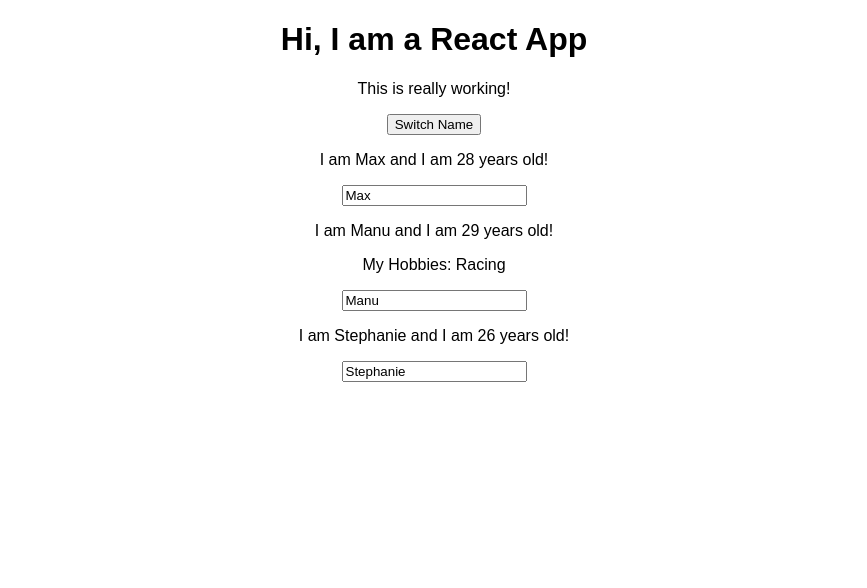
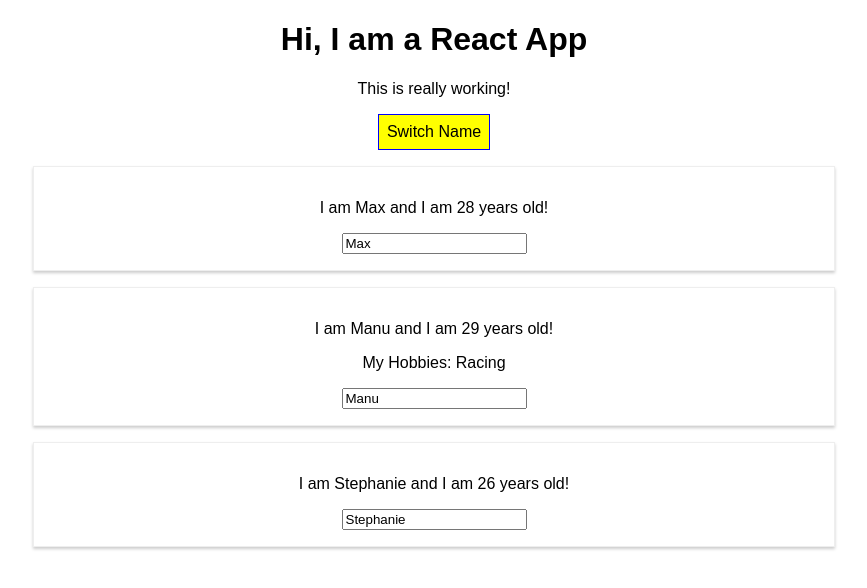
Before and after one commit to acparkgh/React-Complete_Guide, a React (Create React App) app in the folder react-complete-guide/: page / in a window 1280 px wide. Shown: the top 588 px of the page, without its empty margins (206-1073 px from the left). Built offline with nearby package versions, Linux system fonts and the light colour scheme.

Commit message:
react styline

```diff
--- a/react-complete-guide/src/App.js
+++ b/react-complete-guide/src/App.js
@@ -1,6 +1,7 @@
 import React, { Component } from 'react';
 import './App.css';
 import Person from './Person/Person';
+
 
 class App extends Component {
   // constructor() {
@@ -41,12 +42,25 @@
   }
 
   render() {
+
+    const buttonStyle = {
+      backgroundColor: 'yellow',
+      font: 'inherit',
+      border: '1px solid blue',
+      padding: '8px',
+      cursor: 'pointer'
+    }
+
     // console.log(this.state)
     return (
       <div className="App">
         <h1>Hi, I am a React App</h1>
         <p>This is really working!</p>
-        <button onClick={() => this.switchNameHandler('Andrew')} >Switch Name</button>
+        <button onClick={() => this.switchNameHandler('Andrew')}
+                style={buttonStyle}
+        >
+          Switch Name
+        </button>
         <Person name={this.state.persons[0].name} age={this.state.persons[0].age} />
         <Person name={this.state.persons[1].name}
                 age={this.state.persons[1].age}
--- /dev/null
+++ b/react-complete-guide/src/Person/Person.css
@@ -0,0 +1,8 @@
+.Person {
+  width: 60%;
+  margin: 16px auto;
+  border: 1px solid #eee;
+  box-shadow: 0 2px 3px #ccc;
+  padding: 16px;
+  text-align: center;
+}
--- a/react-complete-guide/src/Person/Person.js
+++ b/react-complete-guide/src/Person/Person.js
@@ -1,9 +1,13 @@
 import React from 'react';
+import './Person.css'
+
 
 const person = (props) => {
   // console.log(props)
     return (
-      <div onClick={props.click} >
+      <div onClick={props.click}
+           className="Person"
+      >
         <p>I am {props.name} and I am {props.age} years old!</p>
         <p>{props.children}</p>
         <input type="text" onChange={props.changed} value={props.name} />
```
